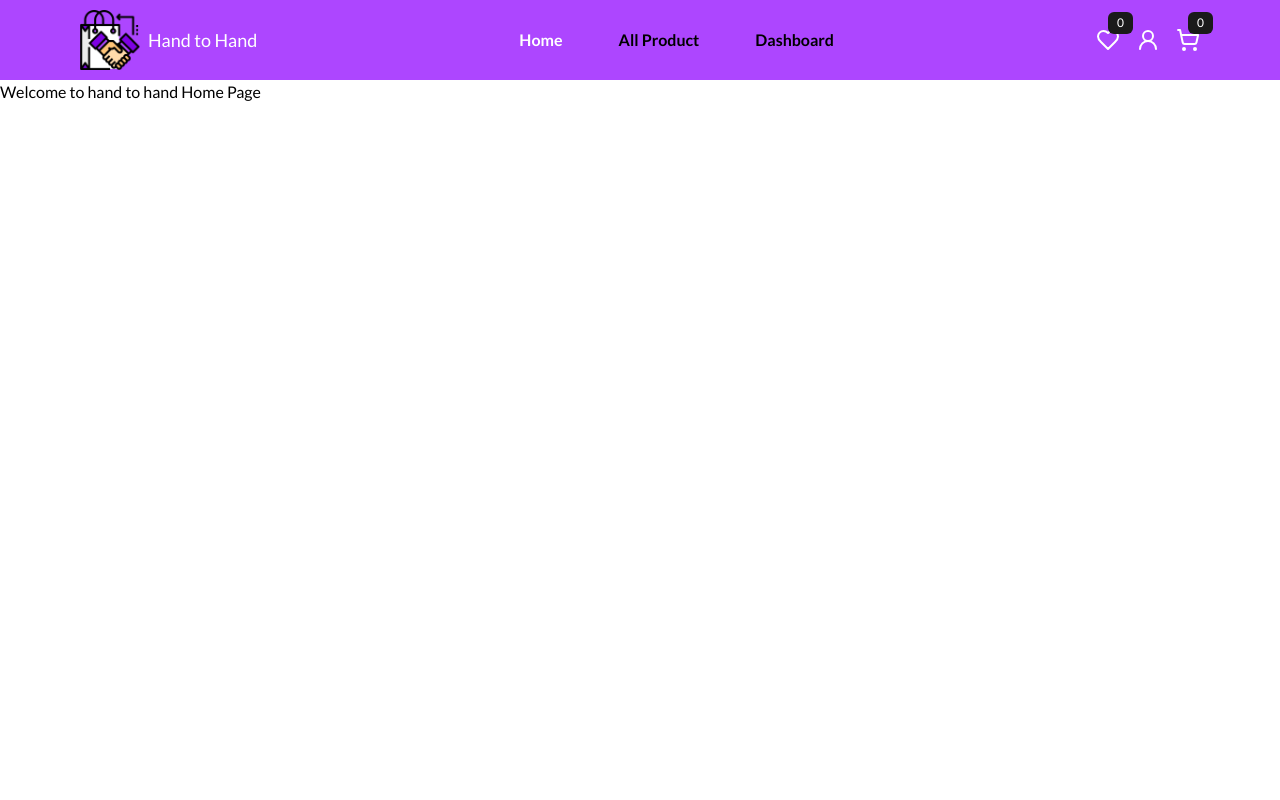
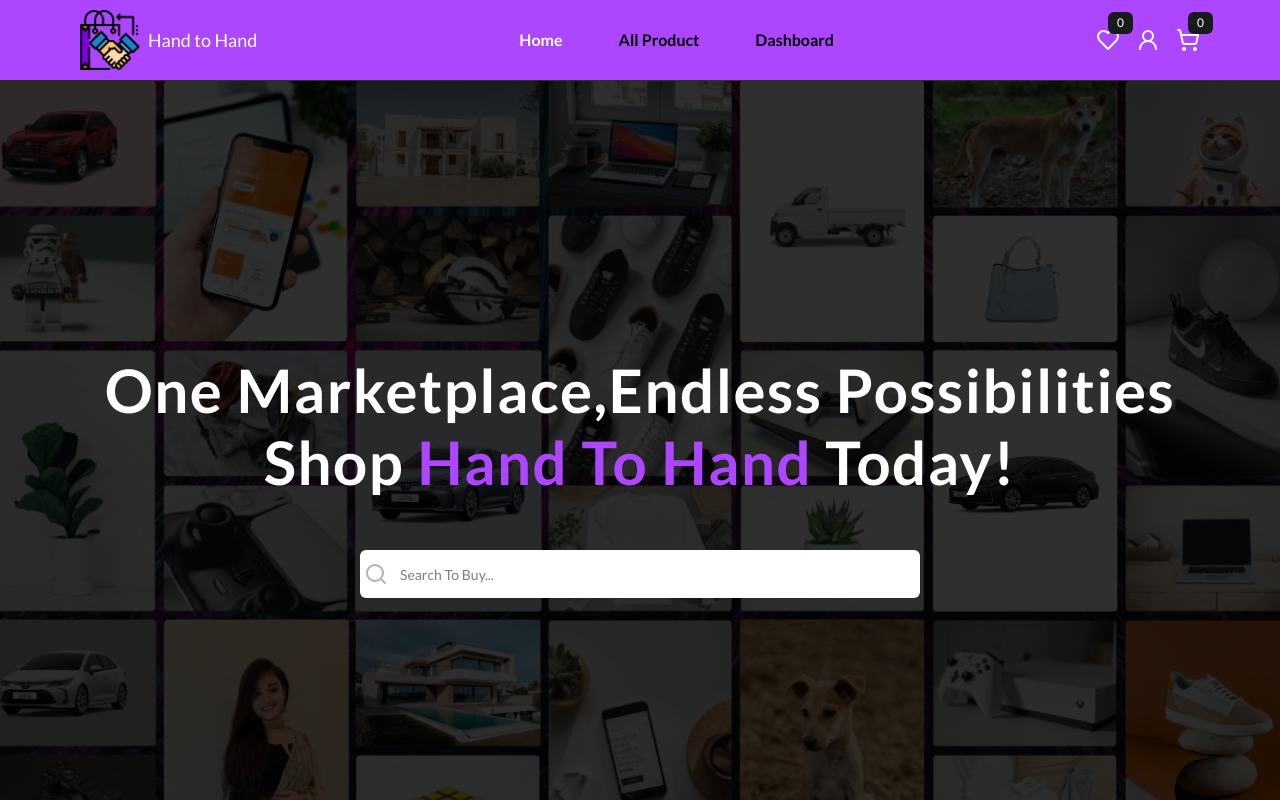
Before and after one commit to sifatullahshoyon/hand_to_hand_client, a Next.js app: page / in a window 1280 px wide. Shown: the top 800 px of the page. Built offline with nearby package versions, Linux system fonts and the light colour scheme.

Commit message:
Hero Section Done

```diff
--- a/src/app/(WithCommonLayout)/page.tsx
+++ b/src/app/(WithCommonLayout)/(home)/page.tsx
@@ -1,9 +1,10 @@
+import HeroSection from "@/components/modules/Home/HeroSection";
 import React from "react";
 
 const HomePage = () => {
   return (
     <div>
-      <h1>Welcome to hand to hand Home Page</h1>
+      <HeroSection />
     </div>
   );
 };
--- /dev/null
+++ b/src/components/modules/Home/HeroSection/HeroSection.module.css
@@ -0,0 +1,9 @@
+.banner {
+  background-image: url("../../../../app/assets/img/banner/hero.jpg"),
+    linear-gradient(rgba(0, 0, 0, 0.815), rgba(0, 0, 0, 0.815));
+  height: 100vh;
+  background-size: cover;
+  background-position: center;
+  background-repeat: no-repeat;
+  background-blend-mode: overlay;
+}
--- /dev/null
+++ b/src/components/modules/Home/HeroSection/index.tsx
@@ -0,0 +1,36 @@
+import React from "react";
+import styles from "./HeroSection.module.css";
+import { Input } from "@/components/ui/input";
+import Container from "@/components/shared/Container";
+import { Search } from "lucide-react";
+
+const HeroSection = () => {
+  return (
+    <div className={`${styles.banner} mb-5`}>
+      <Container>
+        <div className="flex flex-col justify-center items-center h-screen">
+          <h1 className="text-2xl md:text-6xl font-bold text-white leading-[1.2] tracking-wide text-center mb-11 text-balance">
+            One Marketplace,
+            <span className="">Endless Possibilities</span>
+            <br />
+            Shop{" "}
+            <span className="text-purple-500 font-extrabold">
+              Hand To Hand
+            </span>{" "}
+            Today!
+          </h1>
+          <div className="relative  py-2 w-[50%]">
+            <Input
+              type="text"
+              placeholder="Search To Buy..."
+              className=" outline-none border-none bg-white focus:ring-2 py-6 pl-10 placeholder:text-#b8afaf]"
+            />
+            <Search className="absolute top-1/2 left-4 transform -translate-x-1/2 -translate-y-1/2 transition-all duration-300 ease-in-out text-[#b8afaf]" />
+          </div>
+        </div>
+      </Container>
+    </div>
+  );
+};
+
+export default HeroSection;
```
Also changed, not shown: src/app/assets/img/banner/hero.jpg (added), src/app/assets/img/logo.png.
